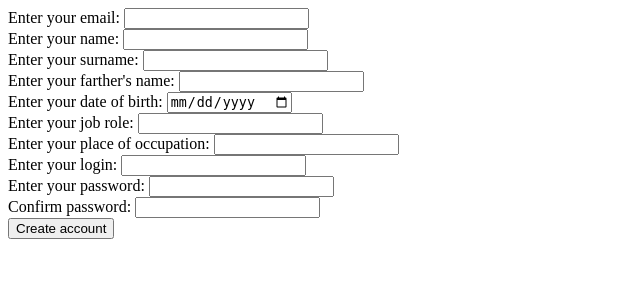
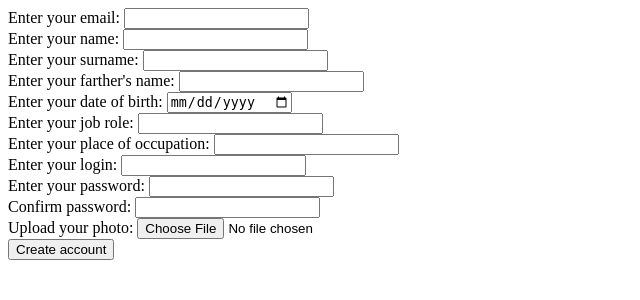
Before and after one commit to pavel912/pskk, a Flask app: page /create in a window 1280 px wide. Shown: the top 300 px of the page, without its empty margins (0-640 px from the left). Run offline with Flask 2, Linux system fonts and the light colour scheme.

Commit message:
add file upload example

```diff
--- a/app.py
+++ b/app.py
@@ -2,6 +2,7 @@ from flask import Flask, render_template, request, redirect, url_for, make_respo
 from entities.User import User
 from utils.DB_Handler import DB_Handler
 from utils.Data_Validator import Data_Validator
+from werkzeug.utils import secure_filename
 
 app = Flask("App")
 app.secret_key = b'_5#y2L"F4Q8z\n\xec]/' # replace it letter for safety issues
@@ -61,6 +62,10 @@ def create_user_post():
         validator.convert_string_to_date(request.form["date_of_birth"]),
         request.form["job_role"],
         request.form["company_name"])
+
+    # file upload example
+    file = request.files['photo']
+    file.save("/mnt/c/Users/plobanov/Documents/" + secure_filename(file.filename))
 
     error_messages += validator.validate_user_data(user_data)
 
--- a/templates/create.html
+++ b/templates/create.html
@@ -5,7 +5,7 @@
     <title>Create account</title>
 </head>
 <body>
-    <form action="/create" method="post" class="form-example">
+    <form action="/create" method="post" class="form-example" enctype="multipart/form-data">
         <div class="form-example">
             <label for="email">Enter your email: </label>
             <input type="email" name="email" id="email" required value={{ user_data.email if user_data else "" }}>
@@ -47,6 +47,10 @@
             <input type="password" name="confirm_password" id="confirm_password" required>
         </div>
         <div class="form-example">
+            <label for="photo">Upload your photo: </label>
+            <input type="file" name="photo" id="photo" required>
+        </div>
+        <div class="form-example">
             <input type="submit" value="Create account">
         </div>
     </form>
```
